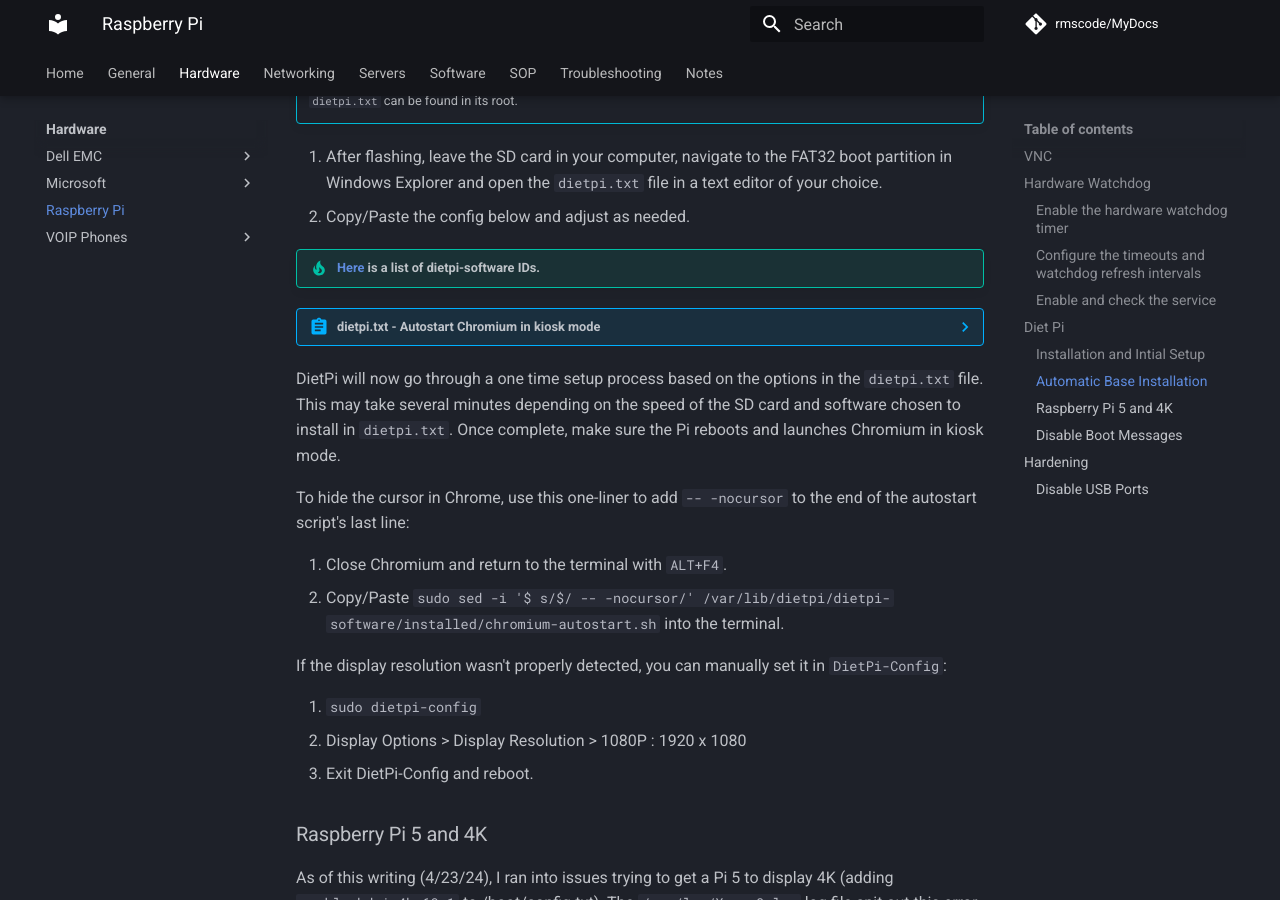
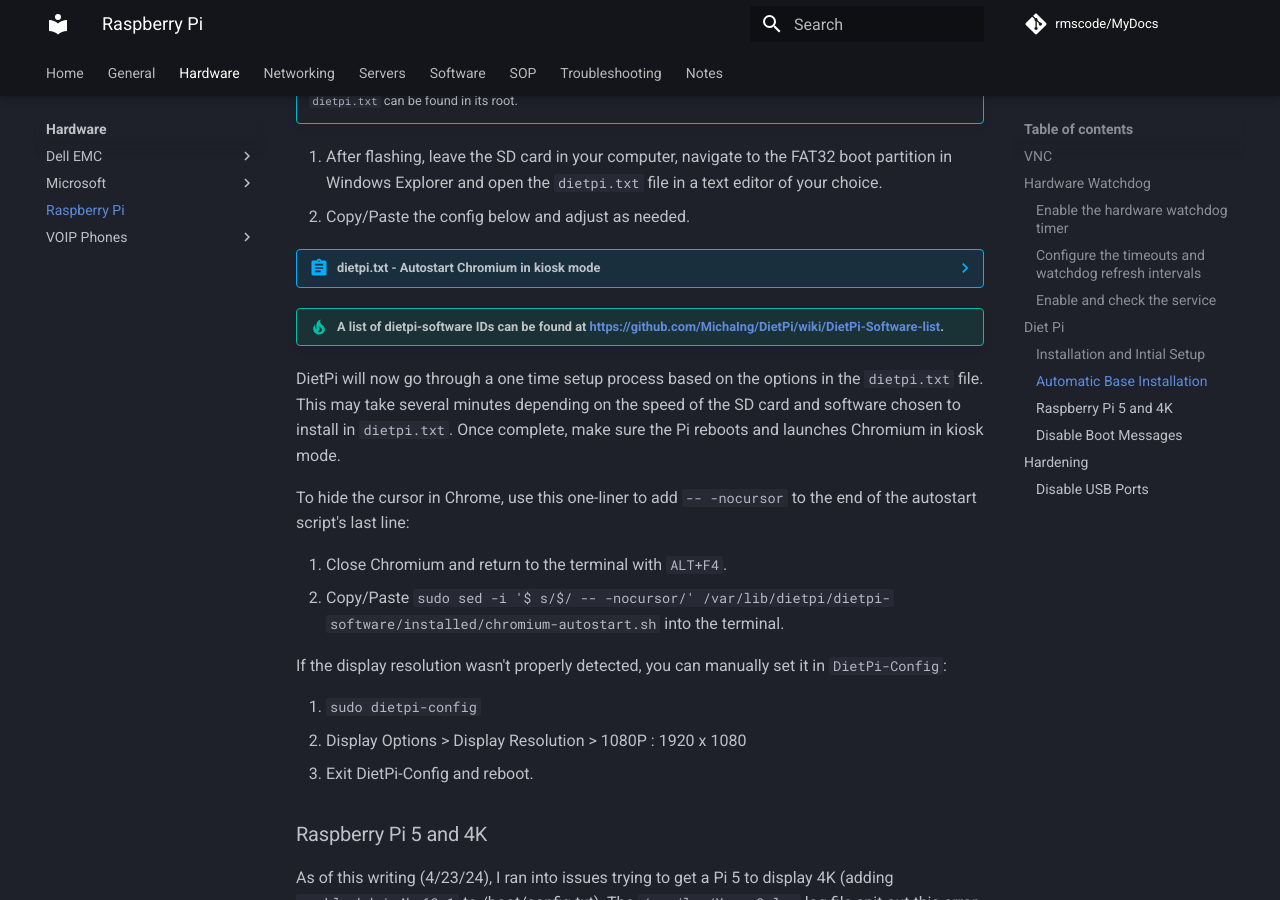
Before and after one commit to rmscode/binary-garden, an MkDocs documentation site: the page built from docs/hardware/raspberrypi.md, in a window 1280 px wide and 900 px high, scrolled down 3542 px. Built offline with MkDocs 1.6.1 and Material for MkDocs 9.7.7, drawn with Linux system fonts in a browser that asks for light colours; comment, search, counter and statistics services are not loaded.

Commit message:
Update raspberrypi.md

````diff
--- a/docs/hardware/raspberrypi.md
+++ b/docs/hardware/raspberrypi.md
@@ -146,8 +146,6 @@
 
 1. After flashing, leave the SD card in your computer, navigate to the FAT32 boot partition in Windows Explorer and open the `dietpi.txt` file in a text editor of your choice.
 2. Copy/Paste the config below and adjust as needed.
-
-!!! tip "[Here](https://github.com/MichaIng/DietPi/wiki/DietPi-Software-list) is a list of dietpi-software IDs."
 
 ??? abstract "dietpi.txt - Autostart Chromium in kiosk mode"
 
@@ -485,6 +483,8 @@
     #------------------------------------------------------------------------------------------------------
     ```
 
+!!! tip "A list of dietpi-software IDs can be found at <https://github.com/MichaIng/DietPi/wiki/DietPi-Software-list>."
+
 DietPi will now go through a one time setup process based on the options in the `dietpi.txt` file. This may take several minutes depending on the speed of the SD card and software chosen to install in `dietpi.txt`. Once complete, make sure the Pi reboots and launches Chromium in kiosk mode.
 
 To hide the cursor in Chrome, use this one-liner to add `-- -nocursor` to the end of the autostart script's last line:
````
